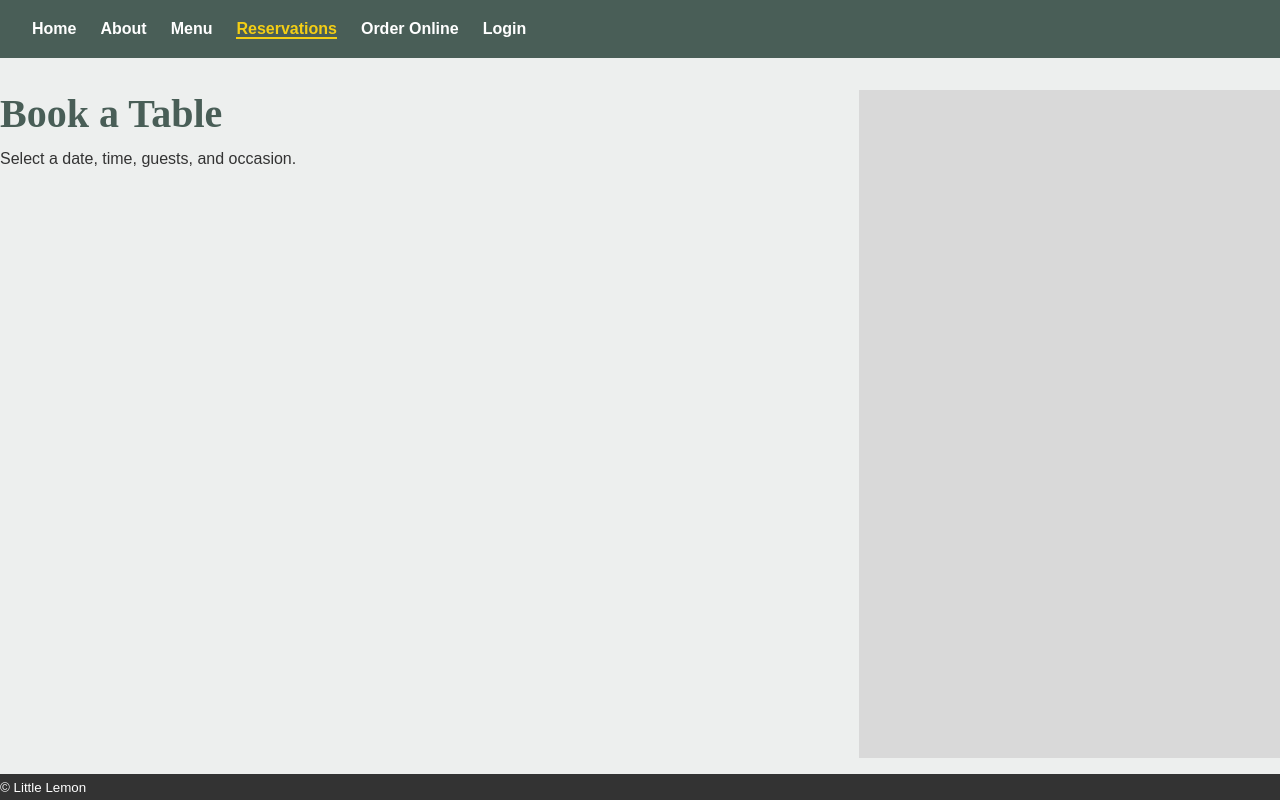
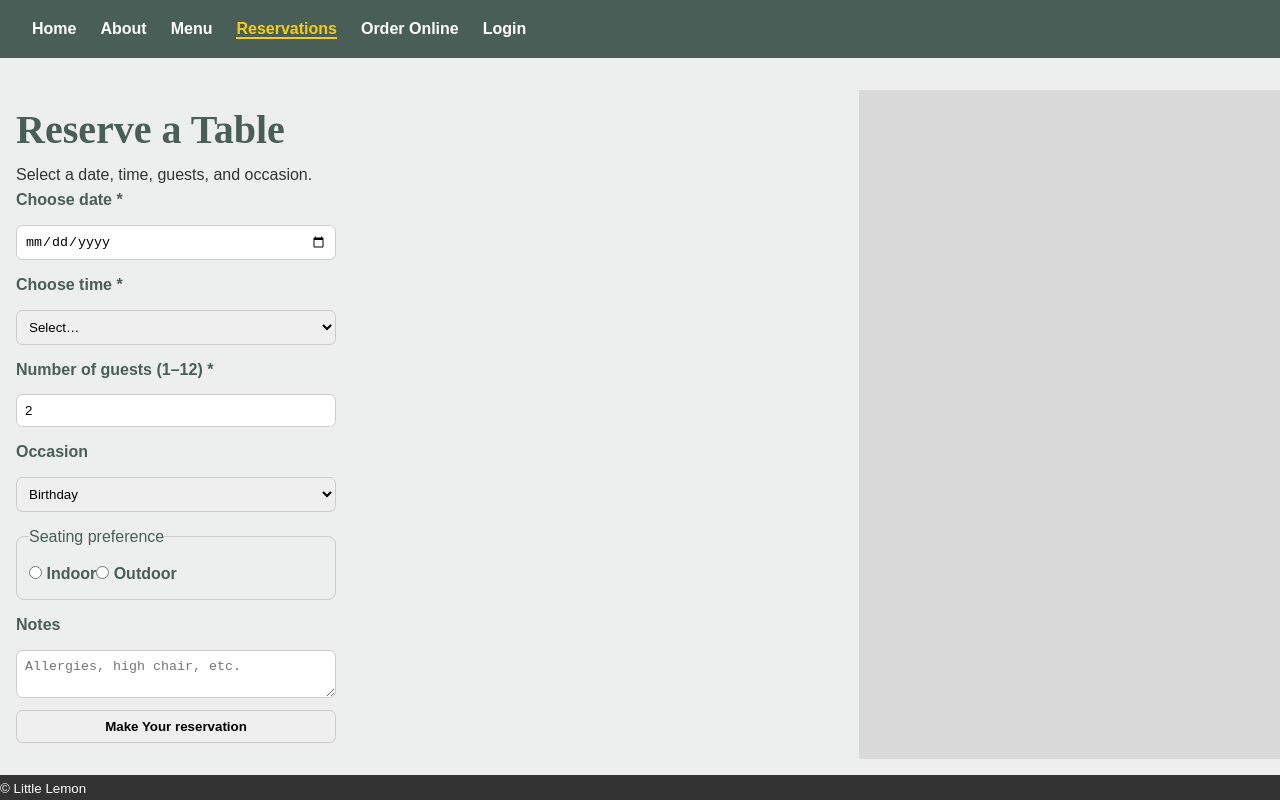
Before and after one commit to yegorvon/capstone-project, a React (Create React App) app: page /booking in a window 1280 px wide. Built offline with nearby package versions, Linux system fonts and the light colour scheme.

Commit message:
Added some booking things

```diff
--- a/src/App.js
+++ b/src/App.js
@@ -1,34 +1,28 @@
+// src/App.js
 import { Routes, Route } from "react-router-dom";
 import Nav from "./components/Nav";
 import HomePage from "./pages/HomePage";
 import BookingPage from "./pages/BookingPage";
+import BookingConfirm from "./pages/BookingConfirm"; // ← NEW
 
 export default function App() {
   return (
     <div className="container">
       <header aria-label="Site Header">
-        {/* Your logo can be inside Nav or here; pick one to avoid duplication */}
         <Nav />
       </header>
-
-      {/* Optional: separate <nav> area if your grid expects it
-      <nav aria-label="Primary Navigation"><Nav /></nav>
-      */}
 
       <main id="content">
         <Routes>
           <Route path="/" element={<HomePage />} />
           <Route path="/booking" element={<BookingPage />} />
-          {/* Add more routes as you build pages */}
+          <Route path="/booking/confirm" element={<BookingConfirm />} /> {/* ← NEW */}
         </Routes>
       </main>
 
-      <aside>
-        {/* Optional: sidebar content (specials promo, hours, etc.) */}
-      </aside>
+      <aside>{/* sidebar or specials if you need it */}</aside>
 
       <footer>
-        {/* Your Footer component here */}
         <small>© Little Lemon</small>
       </footer>
     </div>
--- a/src/components/Nav.jsx
+++ b/src/components/Nav.jsx
@@ -1,15 +1,59 @@
+// src/components/Nav.jsx
 import { NavLink } from "react-router-dom";
 
 export default function Nav() {
   return (
     <nav aria-label="Primary">
       <ul>
-        <li><NavLink to="/" end className={({isActive}) => isActive ? "active" : undefined}>Home</NavLink></li>
-        <li><a href="/about">About</a></li>{/* stub until you add route */}
-        <li><a href="/menu">Menu</a></li>{/* stub */}
-        <li><NavLink to="/booking" className={({isActive}) => isActive ? "active" : undefined}>Reservations</NavLink></li>
-        <li><a href="/order-online">Order Online</a></li>{/* stub */}
-        <li><a href="/login">Login</a></li>{/* stub */}
+        <li>
+          <NavLink
+            to="/"
+            end
+            className={({ isActive }) => (isActive ? "active" : undefined)}
+          >
+            Home
+          </NavLink>
+        </li>
+        <li>
+          <NavLink
+            to="/about"
+            className={({ isActive }) => (isActive ? "active" : undefined)}
+          >
+            About
+          </NavLink>
+        </li>
+        <li>
+          <NavLink
+            to="/menu"
+            className={({ isActive }) => (isActive ? "active" : undefined)}
+          >
+            Menu
+          </NavLink>
+        </li>
+        <li>
+          <NavLink
+            to="/booking"
+            className={({ isActive }) => (isActive ? "active" : undefined)}
+          >
+            Reservations
+          </NavLink>
+        </li>
+        <li>
+          <NavLink
+            to="/order-online"
+            className={({ isActive }) => (isActive ? "active" : undefined)}
+          >
+            Order Online
+          </NavLink>
+        </li>
+        <li>
+          <NavLink
+            to="/login"
+            className={({ isActive }) => (isActive ? "active" : undefined)}
+          >
+            Login
+          </NavLink>
+        </li>
       </ul>
     </nav>
   );
--- a/src/index.js
+++ b/src/index.js
@@ -1,8 +1,8 @@
 import React from "react";
 import { createRoot } from "react-dom/client";
 import { BrowserRouter } from "react-router-dom";
+import "./styles/index.css";      // you have styles/App.css
 import App from "./App";
-import "./styles/index.css";
 
 createRoot(document.getElementById("root")).render(
   <BrowserRouter>
--- /dev/null
+++ b/src/pages/BookingConfirm.jsx
@@ -0,0 +1,22 @@
+export default function BookingConfirm() {
+  const data = JSON.parse(sessionStorage.getItem("lastReservation") || "{}");
+  const hasData = !!data.date;
+
+  return (
+    <section aria-labelledby="confirm-title" style={{ padding: "1rem" }}>
+      <h1 id="confirm-title">Reservation Confirmed</h1>
+      {hasData ? (
+        <ul>
+          <li><strong>Date:</strong> {data.date}</li>
+          <li><strong>Time:</strong> {data.time}</li>
+          <li><strong>Guests:</strong> {data.guests}</li>
+          <li><strong>Occasion:</strong> {data.occasion || "—"}</li>
+          <li><strong>Seating:</strong> {data.seating || "—"}</li>
+          <li><strong>Notes:</strong> {data.notes || "—"}</li>
+        </ul>
+      ) : (
+        <p>No reservation found. <a href="/booking">Make a booking</a>.</p>
+      )}
+    </section>
+  );
+}
--- a/src/pages/BookingPage.jsx
+++ b/src/pages/BookingPage.jsx
@@ -1,9 +1,17 @@
+import BookingForm from "../reservations/BookingForm";
+
 export default function BookingPage() {
+  const handleSubmit = async (payload) => {
+    await new Promise(r => setTimeout(r, 250)); // simulate API
+    sessionStorage.setItem("lastReservation", JSON.stringify(payload));
+    window.location.assign("/booking/confirm"); // simple redirect; can swap to useNavigate
+  };
+
   return (
-    <section aria-labelledby="booking-title">
-      <h1 id="booking-title">Book a Table</h1>
-      {/* Later: mount your ReservationForm here */}
+    <section aria-labelledby="booking-title" style={{ padding: "1rem" }}>
+      <h1 id="booking-title">Reserve a Table</h1>
       <p>Select a date, time, guests, and occasion.</p>
+      <BookingForm onSubmit={handleSubmit} />
     </section>
   );
 }
--- /dev/null
+++ b/src/reservations/BookingForm.jsx
@@ -0,0 +1,81 @@
+import { useState, useRef } from "react";
+
+const initial = {
+  date: "",
+  time: "",
+  guests: 2,
+  occasion: "Birthday",
+  seating: "",
+  notes: ""
+};
+
+export default function BookingForm({ onSubmit }) {
+  const [form, setForm] = useState(initial);
+  const [errors, setErrors] = useState({});
+  const [availableTimes] = useState(["17:00", "18:00", "19:00", "20:00", "21:00"]);
+  const live = useRef(null);
+
+  const update = (e) => {
+    const { name, value } = e.target;
+    setForm(f => ({ ...f, [name]: name === "guests" ? Number(value) : value }));
+    if (errors[name]) setErrors(prev => ({ ...prev, [name]: undefined }));
+  };
+
+  const validate = () => {
+    const e = {};
+    if (!form.date) e.date = "Please choose a date.";
+    if (!form.time) e.time = "Please choose a time.";
+    if (!form.guests || form.guests < 1 || form.guests > 12) e.guests = "Guests must be 1–12.";
+    return e;
+  };
+
+  const submit = async (ev) => {
+    ev.preventDefault();
+    const e = validate();
+    setErrors(e);
+    if (Object.keys(e).length) {
+      if (live.current) live.current.textContent = "Form has errors.";
+      return;
+    }
+    if (live.current) live.current.textContent = "Submitting…";
+    await onSubmit?.(form);
+  };
+
+  return (
+    <form onSubmit={submit} style={{ display: "grid", maxWidth: 320, gap: 12 }}>
+      <div ref={live} role="status" aria-live="polite" style={{ position: "absolute", left: "-9999px" }} />
+
+      <label htmlFor="res-date">Choose date *</label>
+      <input id="res-date" name="date" type="date" value={form.date} onChange={update} aria-invalid={!!errors.date} required />
+      {errors.date && <div role="alert">{errors.date}</div>}
+
+      <label htmlFor="res-time">Choose time *</label>
+      <select id="res-time" name="time" value={form.time} onChange={update} aria-invalid={!!errors.time} required>
+        <option value="">Select…</option>
+        {availableTimes.map(t => <option key={t} value={t}>{t}</option>)}
+      </select>
+      {errors.time && <div role="alert">{errors.time}</div>}
+
+      <label htmlFor="guests">Number of guests (1–12) *</label>
+      <input id="guests" name="guests" type="number" min="1" max="12" value={form.guests} onChange={update} aria-invalid={!!errors.guests} required />
+      {errors.guests && <div role="alert">{errors.guests}</div>}
+
+      <label htmlFor="occasion">Occasion</label>
+      <select id="occasion" name="occasion" value={form.occasion} onChange={update}>
+        <option>Birthday</option>
+        <option>Anniversary</option>
+      </select>
+
+      <fieldset>
+        <legend>Seating preference</legend>
+        <label><input type="radio" name="seating" value="indoor" checked={form.seating==="indoor"} onChange={update}/> Indoor</label>
+        <label><input type="radio" name="seating" value="outdoor" checked={form.seating==="outdoor"} onChange={update}/> Outdoor</label>
+      </fieldset>
+
+      <label htmlFor="notes">Notes</label>
+      <textarea id="notes" name="notes" value={form.notes} onChange={update} placeholder="Allergies, high chair, etc." />
+
+      <button type="submit">Make Your reservation</button>
+    </form>
+  );
+}
--- a/src/App.css
+++ b/src/styles/App.css
@@ -45,3 +45,9 @@
 nav a.active { color: var(--color-secondary); border-bottom: 2px solid var(--color-secondary); }
 .btn { background: var(--color-secondary); border: 0; padding: .75rem 1.25rem; border-radius: .5rem; font-weight: 700; cursor: pointer; display: inline-block; text-decoration: none; color: #000; }
 .btn-text { font-weight: 700; text-decoration: none; }
+form [role="alert"] { color: #b00020; font-size: 0.9rem; }
+fieldset { border: 1px solid rgba(0,0,0,0.15); padding: .75rem; border-radius: .5rem; }
+label { font-weight: 600; }
+input, select, textarea, button { padding: .5rem; border-radius: .4rem; border: 1px solid #ccc; }
+button { cursor: pointer; font-weight: 700; }
+nav a.active { color: var(--color-secondary); border-bottom: 2px solid var(--color-secondary); }
--- a/src/styles/index.css
+++ b/src/styles/index.css
@@ -116,3 +116,9 @@ img {
 nav a.active { color: var(--color-secondary); border-bottom: 2px solid var(--color-secondary); }
 .btn { background: var(--color-secondary); border: 0; padding: .75rem 1.25rem; border-radius: .5rem; font-weight: 700; cursor: pointer; display: inline-block; text-decoration: none; color: #000; }
 .btn-text { font-weight: 700; text-decoration: none; }
+form [role="alert"] { color: #b00020; font-size: 0.9rem; }
+fieldset { border: 1px solid rgba(0,0,0,0.15); padding: .75rem; border-radius: .5rem; }
+label { font-weight: 600; }
+input, select, textarea, button { padding: .5rem; border-radius: .4rem; border: 1px solid #ccc; }
+button { cursor: pointer; font-weight: 700; }
+nav a.active { color: var(--color-secondary); border-bottom: 2px solid var(--color-secondary); }
```
